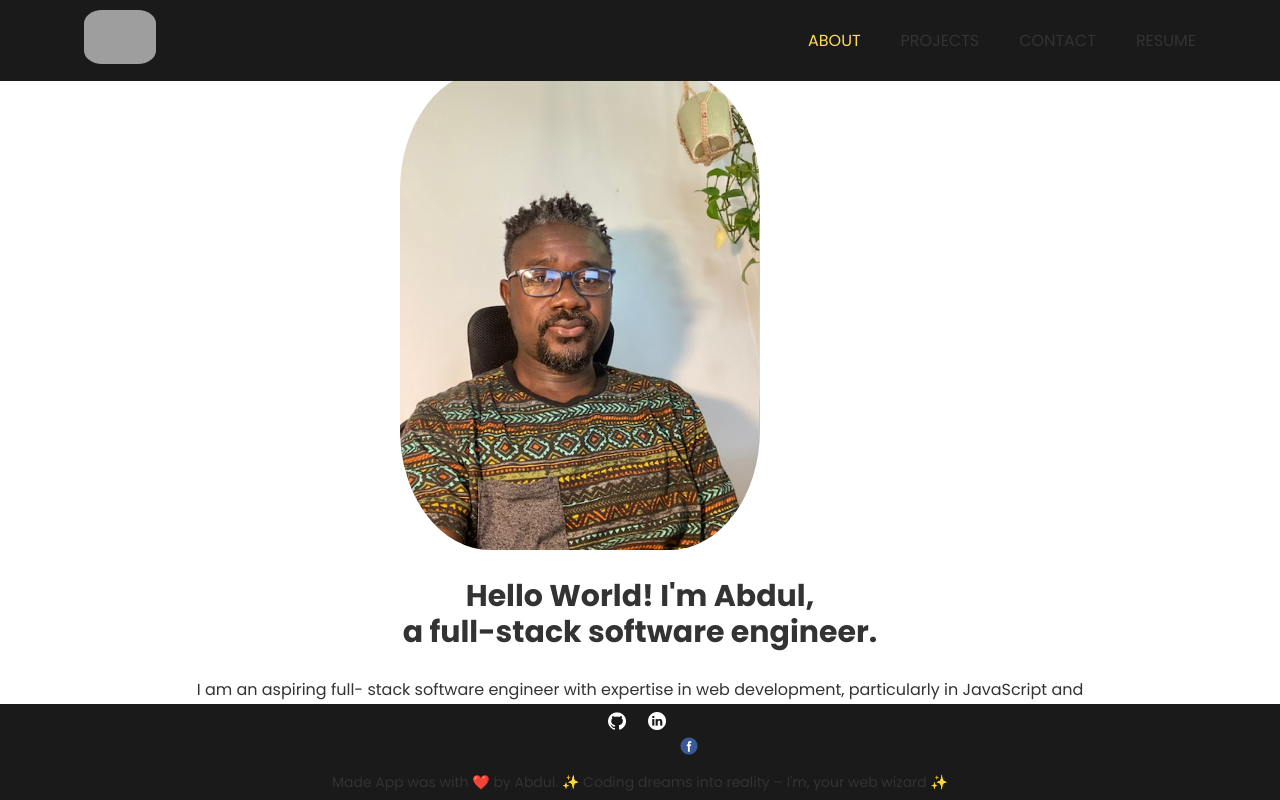
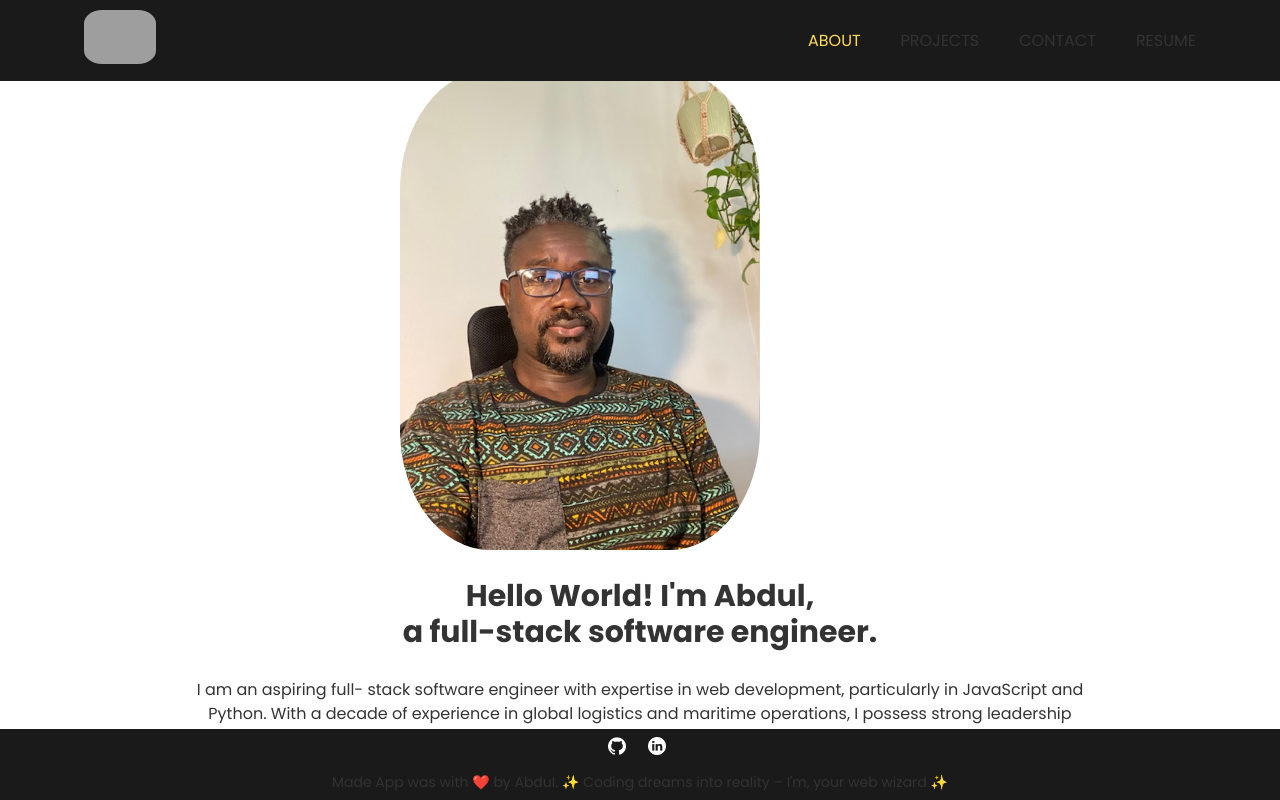
Before and after one commit to abdulsamedtma/React-Portfolio, a React (Vite) app: page / in a window 1280 px wide. Shown: the top 800 px of the page. Built offline with nearby package versions, Linux system fonts and the light colour scheme; grey boxes are pictures that could not be loaded.

Commit message:
Added  some text to Footer.jsx

```diff
--- a/src/components/Footer.jsx
+++ b/src/components/Footer.jsx
@@ -17,12 +17,6 @@ function Footer() {
                         <Link to="https://www.linkedin.com/in/abdul-samed-alhassan-3653a02a/" target="_blank" rel="noreferrer">
                             <img src={linkedin} alt="linkedin logo" />
                         </Link>
-                        <li className="w-6 ml-8">
-                        <Link to="https://www.facebook.com/profile.php?id=100068968449406" target="_blank" rel="noreferrer">
-                            <img src={Facebook} alt="Facebook logo" />
-                        </Link>
-
-                    </li>
                     </li>
                 </ul>
 
```
